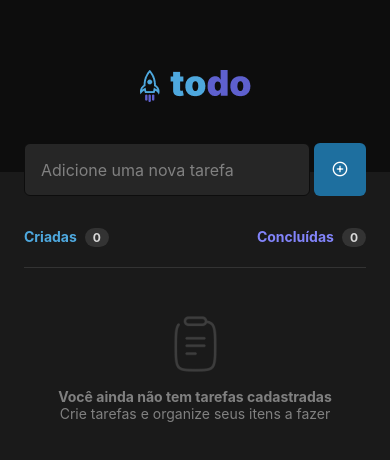
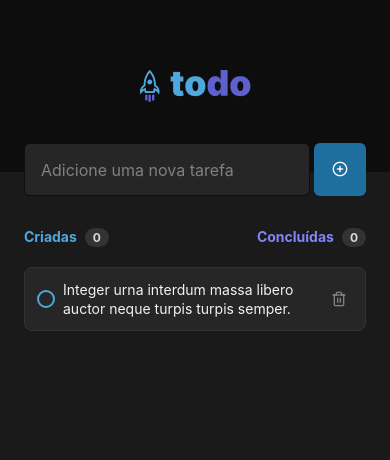
Before and after one commit to TiagoUdH/ignite-challenge-14, a React Native app: screen / in a window 390 px wide. Shown: the top 460 px of the page. Built offline with nearby package versions, Linux system fonts and the light colour scheme.

Commit message:
Implementing List Item Component

```diff
--- /dev/null
+++ b/src/components/List/Item/index.tsx
@@ -0,0 +1,39 @@
+import { Feather } from "@expo/vector-icons";
+import { useState } from "react";
+import { Text, TouchableOpacity, View } from "react-native";
+import { styles } from "./styles";
+
+type Props = {
+    text: string;
+    isChecked?: boolean;
+}
+
+export function Item({ text, isChecked = false}: Props){
+    const [checkboxIsChecked, setCheckboxIsChecked] = useState(isChecked);
+
+    function handleToggleChack(){
+        setCheckboxIsChecked(prevState => !prevState)
+    }
+
+    return (
+        <TouchableOpacity style={styles.container} onPress={handleToggleChack} activeOpacity={0.6}>
+            <View style={styles.content}>
+                {checkboxIsChecked ? (
+                    <View style={{ ...styles.checkbox, ...styles.checked}}>
+                        <Feather name="check" color="#F2F2F2" size={12} />
+                    </View>
+                ) : (
+                    <View style={{ ...styles.checkbox, ...styles.unchecked }} />
+                )}
+
+                <Text style={checkboxIsChecked ? {...styles.text, ...styles.textChecked} : {...styles.text, ...styles.textUnchecked}}>
+                    {text}
+                </Text>
+            </View>
+
+            <TouchableOpacity style={styles.trashButton} activeOpacity={0.6}>
+                <Feather name="trash-2" size={16} color="#808080" />
+            </TouchableOpacity>
+        </TouchableOpacity>
+    )
+}
--- /dev/null
+++ b/src/components/List/Item/styles.ts
@@ -0,0 +1,57 @@
+import { StyleSheet } from "react-native";
+
+export const styles = StyleSheet.create({
+    container: {
+        paddingVertical: 12,
+        paddingLeft: 12,
+        paddingRight: 8,
+        marginBottom: 8,
+
+        borderWidth: 1,
+        borderColor: "#333333",
+        borderRadius: 8,
+        backgroundColor: "#262626",
+
+        flexDirection: "row",
+        justifyContent: "space-between",
+        alignItems: "center",
+    },
+    content: {
+        flexDirection: "row",
+        alignItems: "center",
+        flexShrink: 1,
+        gap: 8,
+    },
+    checkbox: {
+        width: 18,
+        height: 18,
+
+        justifyContent: "center",
+        alignItems: "center",
+
+        borderRadius: 9,
+        borderWidth: 2,
+    },
+    unchecked: {
+        borderColor: "#4EA8DE",
+    },
+    checked: {
+        borderColor: "#5E60CE",
+        backgroundColor: "#5E60CE"
+    },
+    text: {
+        lineHeight: 19,
+        flexShrink: 1,
+    },
+    textUnchecked: {
+        color: "#F2F2F2",
+    },
+    textChecked: {
+        textDecorationLine: "line-through",
+        color: "#808080",
+    },
+    trashButton: {
+        paddingHorizontal: 10,
+        paddingVertical: 9,
+    },
+})
--- a/src/components/List/index.tsx
+++ b/src/components/List/index.tsx
@@ -1,6 +1,7 @@
-import { FlatList, Text, View } from "react-native";
+import { FlatList, View } from "react-native";
 import { Empty } from "./Empty";
 import { Header } from "./Header";
+import { Item } from "./Item";
 import { styles } from "./styles";
 
 export function List() {
@@ -9,9 +10,13 @@ export function List() {
             <Header />
 
             <FlatList
-                data={[]}
+                data={["Integer urna interdum massa libero auctor neque turpis turpis semper."]}
                 ListEmptyComponent={<Empty />}
-                renderItem={item => <Text>A</Text>}
+                renderItem={({ item }) => (
+                    <Item text={item} />
+                )}
+                showsVerticalScrollIndicator={false}
+                contentContainerStyle={{ paddingBottom: 24 }}
             />
         </View>
     )
--- a/src/components/List/styles.ts
+++ b/src/components/List/styles.ts
@@ -3,5 +3,6 @@ import { StyleSheet } from "react-native";
 export const styles = StyleSheet.create({
     container: {
         marginTop: 32,
+        flex: 1,
     }
 })
--- a/src/screens/styles.ts
+++ b/src/screens/styles.ts
@@ -9,6 +9,7 @@ export const styles = StyleSheet.create({
     content: {
         width: '100%',
         paddingHorizontal: 24,
+        flex: 1,
     },
     formContainer: {
         marginTop: -29,
```
